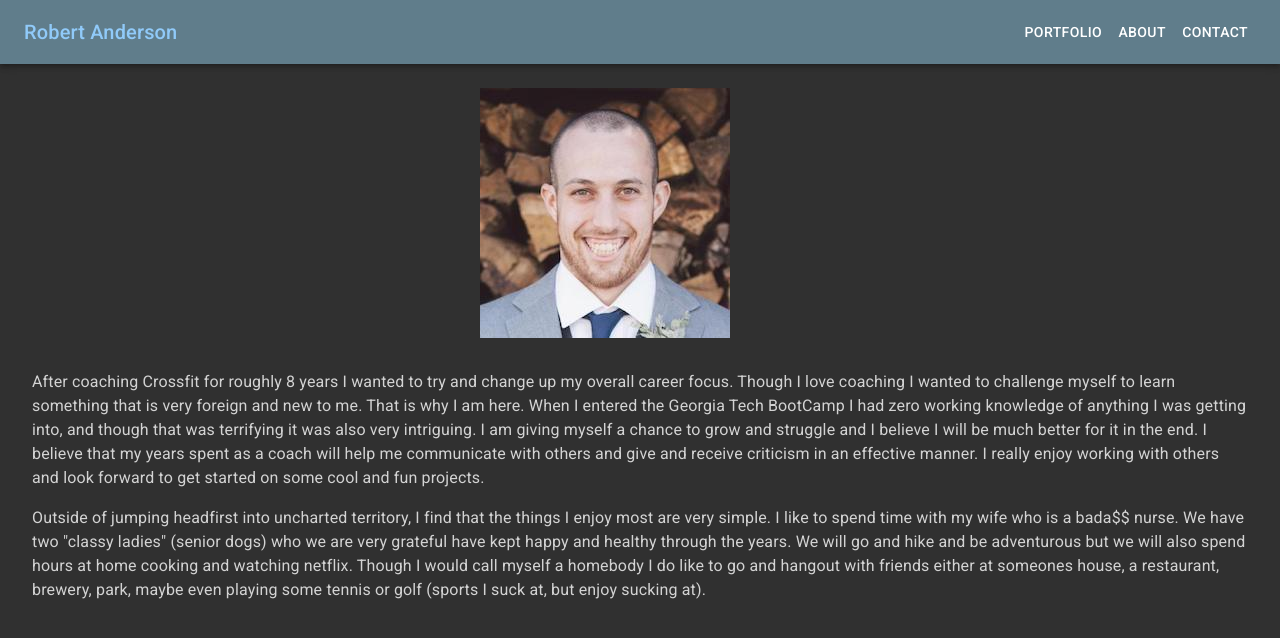
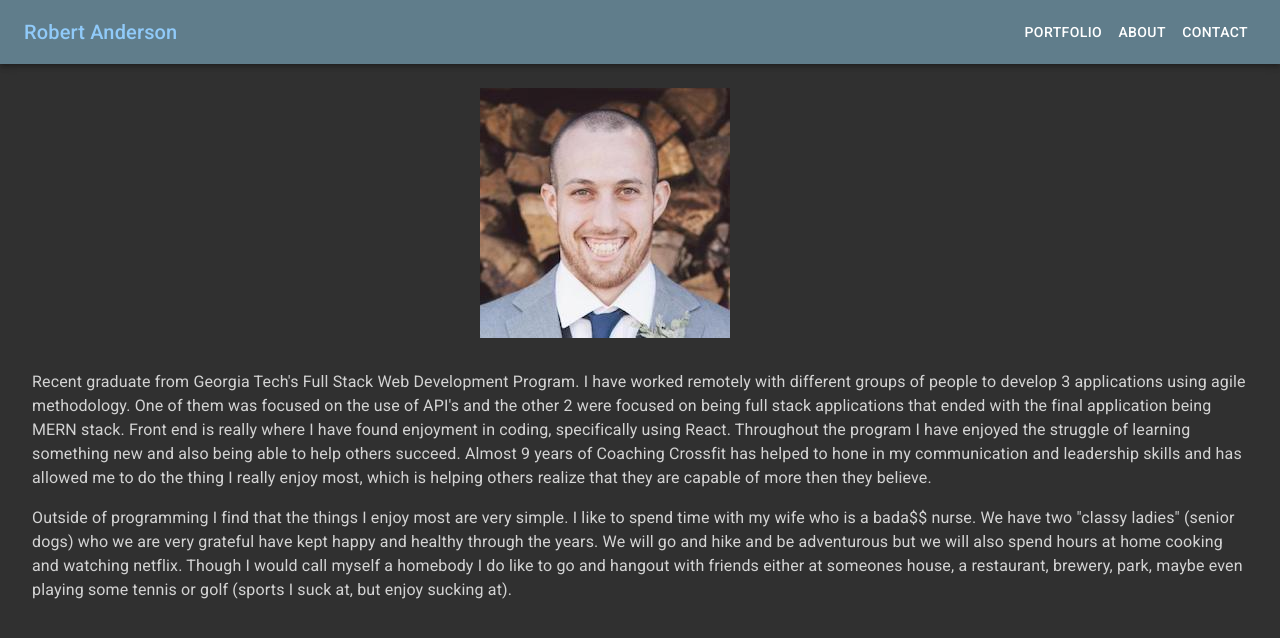
Before and after one commit to reanderson89/react-portfolio, a React (Create React App) app: page /#/ in a window 1280 px wide. Shown: the top 638 px of the page. Built offline with nearby package versions, Linux system fonts and the light colour scheme.

Commit message:
changed about me.

```diff
--- a/src/pages/about/About.jsx
+++ b/src/pages/about/About.jsx
@@ -8,19 +8,9 @@ import Box from '@material-ui/core/Box';
 
 
 
-const aboutMe = `After coaching Crossfit for roughly 8 years I wanted to try and
-change up my overall career focus. Though I love coaching I wanted
-to challenge myself to learn something that is very foreign and new
-to me. That is why I am here. When I entered the Georgia Tech
-BootCamp I had zero working knowledge of anything I was getting
-into, and though that was terrifying it was also very intriguing. I
-am giving myself a chance to grow and struggle and I believe I will
-be much better for it in the end. I believe that my years spent as a
-coach will help me communicate with others and give and receive
-criticism in an effective manner. I really enjoy working with others
-and look forward to get started on some cool and fun projects.`
+const aboutMe = `Recent graduate from Georgia Tech's Full Stack Web Development Program. I have worked remotely with different groups of people to develop 3 applications using agile methodology. One of them was focused on the use of API's and the other 2 were focused on being full stack applications that ended with the final application being MERN stack. Front end is really where I have found enjoyment in coding, specifically using React. Throughout the program I have enjoyed the struggle of learning something new and also being able to help others succeed. Almost 9 years of Coaching Crossfit has helped to hone in my communication and leadership skills and has allowed me to do the thing I really enjoy most, which is helping others realize that they are capable of more then they believe.`
 
-const aboutMeCont = `Outside of jumping headfirst into uncharted territory, I find that
+const aboutMeCont = `Outside of programming I find that
 the things I enjoy most are very simple. I like to spend time with
 my wife who is a bada$$ nurse. We have two "classy ladies" (senior
 dogs) who we are very grateful have kept happy and healthy through
@@ -29,8 +19,8 @@ spend hours at home cooking and watching netflix. Though I would
 call myself a homebody I do like to go and hangout with friends
 either at someones house, a restaurant, brewery, park, maybe even
 playing some tennis or golf (sports I suck at, but enjoy sucking
-at).
-`
+at).`
+
 const useStyles = makeStyles((theme) => ({
     root: {
       flexGrow: 1,
```
Also changed, not shown: 1 other file (tests, documents, lock files or other folders).
